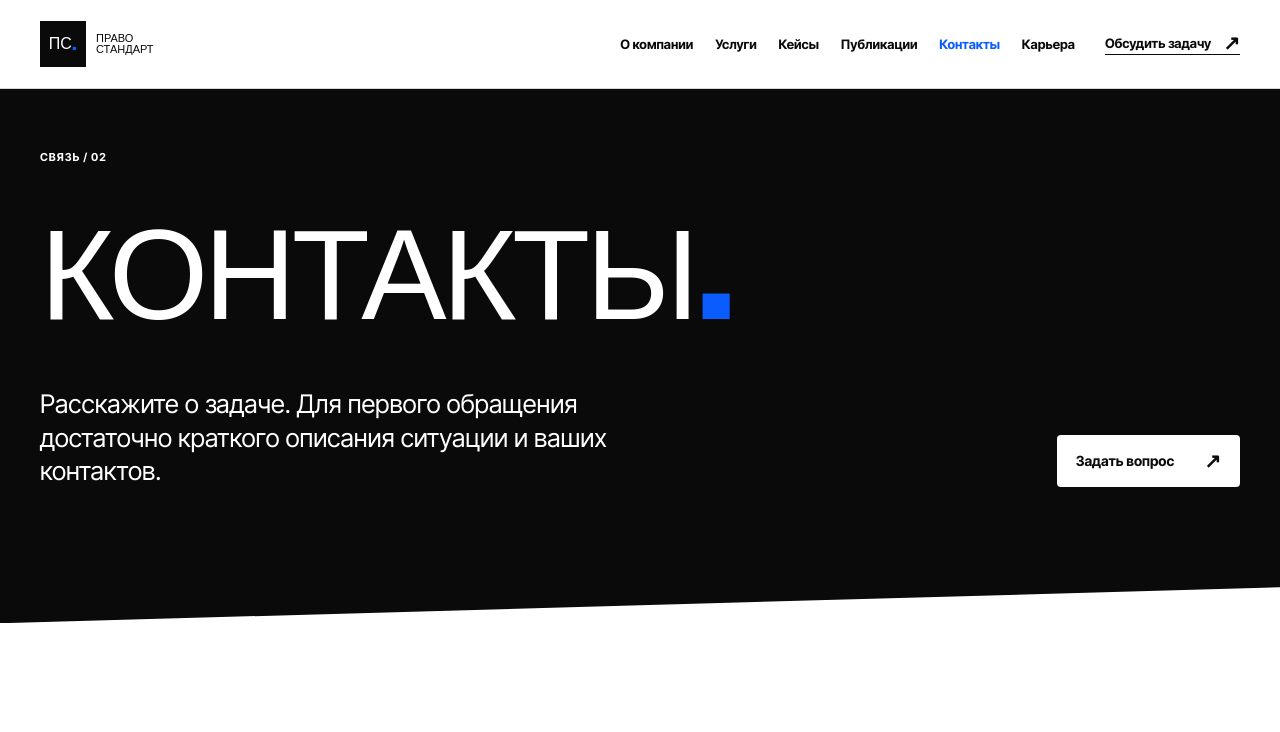
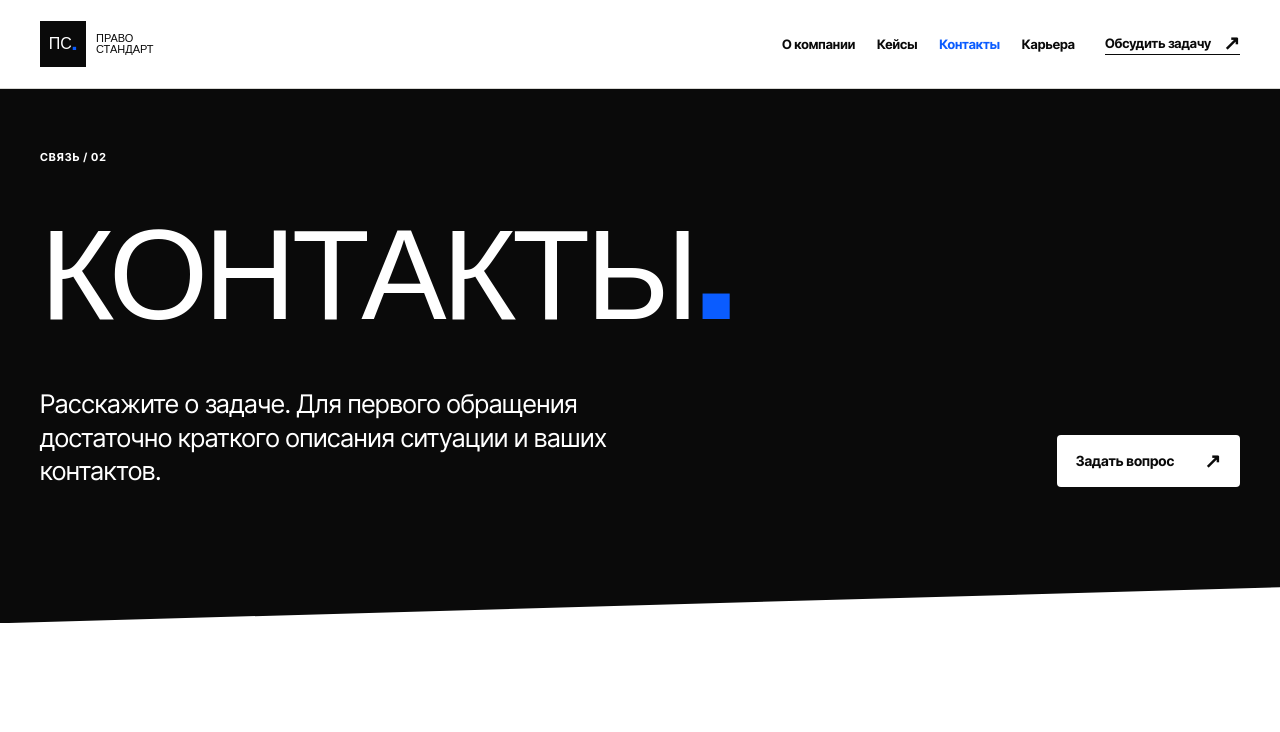
Before and after one commit to legalstandart/legalstandart.github.io, a plain HTML site: page contacts.html in a window 1280 px wide. Shown: the top 732 px of the page. Drawn offline with Linux system fonts and the light colour scheme.

Commit message:
Update contacts.html

```diff
--- a/contacts.html
+++ b/contacts.html
@@ -10,7 +10,7 @@
 </head>
 <body>
 <a class="skip-link" href="#main">К содержанию</a>
-<header class="site-header"><div class="container header-inner"><a class="brand" href="index.html" aria-label="ПравоСтандарт — главная"><span class="brand-mark">ПС<span class="brand-dot">.</span></span><span class="brand-name">ПРАВО<br>СТАНДАРТ</span></a><button class="menu-toggle" type="button" aria-label="Открыть меню" aria-expanded="false" aria-controls="site-nav"><span></span><span></span><span></span></button><nav class="site-nav" id="site-nav" aria-label="Основная навигация"><a href="index.html">О компании</a><a href="index.html#services">Услуги</a><a href="cases.html">Кейсы</a><a href="index.html#publications">Публикации</a><a href="contacts.html" aria-current="page">Контакты</a><a href="career.html">Карьера</a></nav><a class="header-contact" href="#question">Обсудить задачу <span aria-hidden="true">↗</span></a></div></header>
+<header class="site-header"><div class="container header-inner"><a class="brand" href="index.html" aria-label="ПравоСтандарт — главная"><span class="brand-mark">ПС<span class="brand-dot">.</span></span><span class="brand-name">ПРАВО<br>СТАНДАРТ</span></a><button class="menu-toggle" type="button" aria-label="Открыть меню" aria-expanded="false" aria-controls="site-nav"><span></span><span></span><span></span></button><nav class="site-nav" id="site-nav" aria-label="Основная навигация"><a href="index.html">О компании</a> <!-- пока убрал <a href="index.html#services">Услуги</a> --> <a href="cases.html">Кейсы</a> <!-- пока убрал -- ><a href="index.html#publications">Публикации</a> --> <a href="contacts.html" aria-current="page">Контакты</a><a href="career.html">Карьера</a></nav><a class="header-contact" href="#question">Обсудить задачу <span aria-hidden="true">↗</span></a></div></header>
 <main id="main">
   <section class="page-hero cut-bottom"><div class="container"><span class="eyebrow">СВЯЗЬ / 02</span><h1>КОНТАКТЫ<span class="hero-period">.</span></h1><div class="page-hero-bottom"><p>Расскажите о задаче. Для первого обращения достаточно краткого описания ситуации и ваших контактов.</p><a class="button button-light" href="#question">Задать вопрос <span aria-hidden="true">↗</span></a></div></div></section>
   <section class="section"><div class="container"><div class="section-head"><span class="section-label">ПРЯМАЯ СВЯЗЬ</span><h2 class="section-title">НА СВЯЗИ<br>ПО ДЕЛУ</h2></div><div class="contact-info-grid"><div><span class="eyebrow">ТЕЛЕФОН</span><h3>По запросу</h3><p>Номер агентства будет опубликован после подтверждения.</p></div><div><span class="eyebrow">EMAIL</span><h3>По запросу</h3><p>Рабочий адрес агентства будет опубликован после подтверждения.</p></div><div><span class="eyebrow">ПРОДВИЖЕНИЕ И ПАРТНЁРСТВО</span><h3>Предложения о сотрудничестве</h3><p>Опишите предложение в форме ниже и укажите тему «Партнёрство».</p></div></div></div></section>
```
